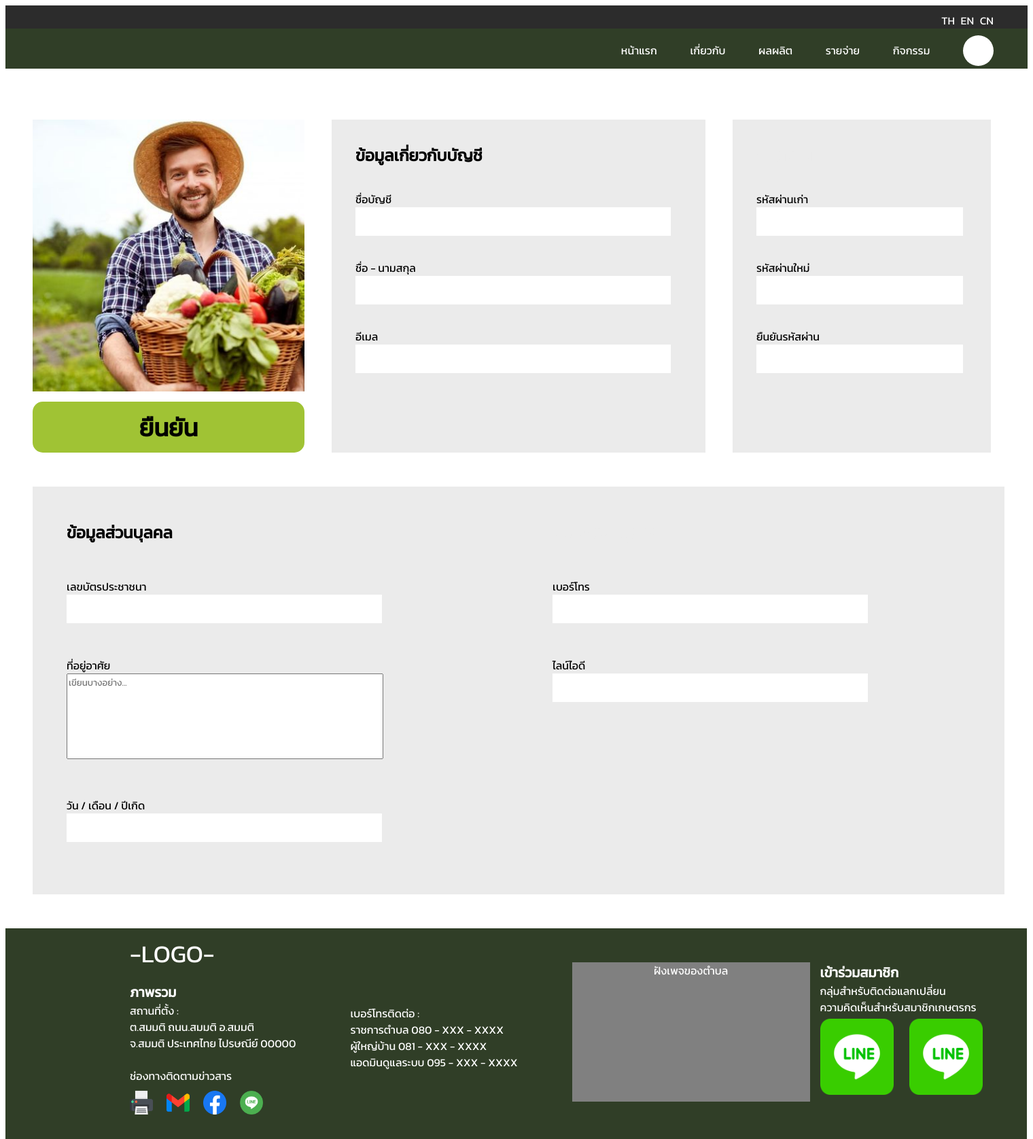
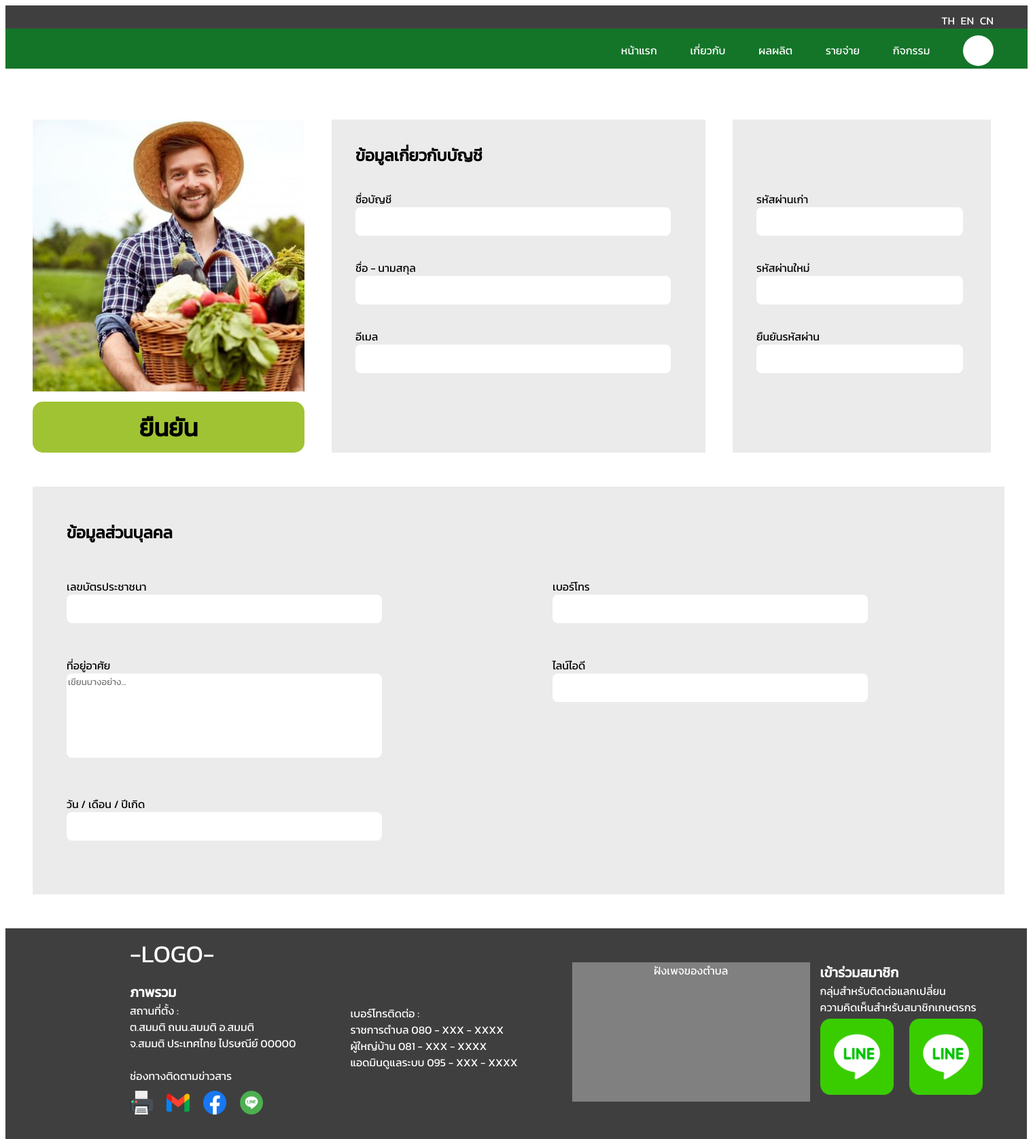
Before and after one commit to noontts/Agricultural-Projects-DII, a PHP site: page /Agricultural_Information_Page.html in a window 1520 px wide. Shown: the whole page at 68% size. Run offline with PHP 8.4, Linux system fonts and the light colour scheme.

Commit message:
Update color for footer and Header

```diff
--- a/css/Agricultural_Information_Page.css
+++ b/css/Agricultural_Information_Page.css
@@ -45,12 +45,15 @@
     border: none;
     width: 460px;
     height: 40px;
+    border-radius: 8px;
 }
 .column textarea{
     margin: 0px 0px 0px 50px;
     resize: none;
     width: 460px;
     height: 120px;
+    border-radius: 8px;
+    border: none;
 }
 
 #col1 h2{
@@ -90,6 +93,7 @@
     border: none;
     width: 460px;
     height: 40px;
+    border-radius: 8px;
 }
 #AccountInfo2 {
     width: 380px;
@@ -109,6 +113,7 @@
     border: none;
     width: 300px;
     height: 40px;
+    border-radius: 8px;
 }
 #Personalnfo{
     margin: 50px 0px 50px 0px;
--- a/css/Garden_information_Page.css
+++ b/css/Garden_information_Page.css
@@ -69,12 +69,15 @@
     border: none;
     width: 460px;
     height: 40px;
+    border-radius: 8px;
 }
 .column textarea{
     margin: 0px 0px 0px 50px;
     resize: none;
     width: 460px;
     height: 120px;
+    border-radius: 8px;
+    border: none;
 }
 
 #col1 h2{
--- a/css/main.css
+++ b/css/main.css
@@ -28,7 +28,7 @@ li{
   padding-left: 45px;
 }
 .navbar{
-  background-color: #303E27;
+  background-color: #147529;
   width: 100%;
   height: 93px;
 }
@@ -61,7 +61,8 @@ li{
 .static{
   width: 813px;
   height: 586px;
-  background-image: linear-gradient(to bottom right, #A0C334,#A0C334,#E5D429);
+  background-color: #147529;
+  /*background-image: linear-gradient(to bottom right, #A0C334,#A0C334,#E5D429);*/
   justify-content: center;
   margin-top: 18px;
   margin-bottom: 22px;
@@ -138,7 +139,7 @@ li{
   margin: 48px 59px 55px 59px;
 }
 .lang{
-  background-color: #2C2C2C;
+  background-color: #403f3f;
 }
 .text-line{
   text-align: center;
@@ -172,7 +173,8 @@ li{
 .announce-head-1{
   padding-top: 15px;
   padding-left: 20px;
-  background-color: #A0C334;
+  background-color: #147529;
+  color: white;
   height: 40px;
   width: 498px;
   font-size: 20px;
@@ -181,7 +183,8 @@ li{
 .announce-head-2{
   padding-top: 15px;
   padding-left: 20px;
-  background-color: #A0C334;
+  background-color: #147529;
+  color: white;
   height: 40px;
   width: 734px;
   font-size: 20px;
@@ -197,7 +200,7 @@ li{
 }
 .footer{
   display: flex;
-  background-color: #303E27;
+  background-color: #403f3f;
   width: 1440px;
   height: 300px;
   color: white;
```
